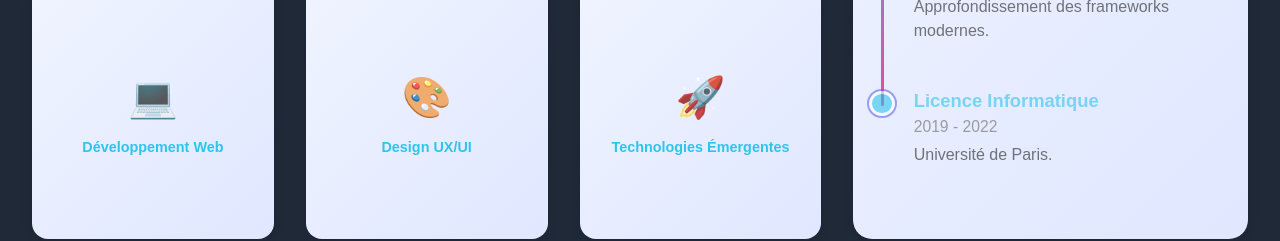
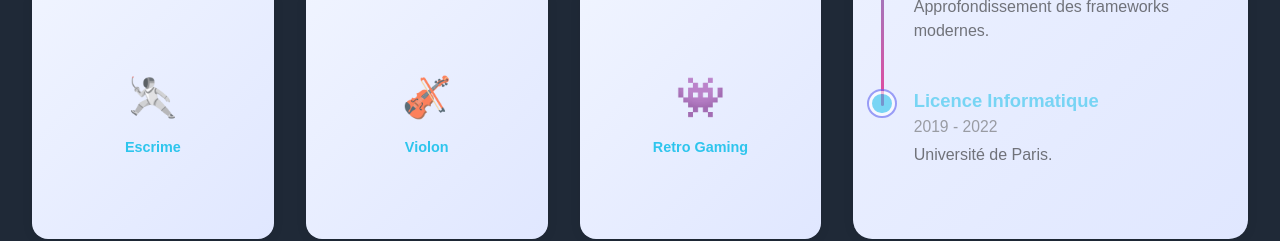
Before and after one commit to F1N3X/portfolio_2025, a React (Vite) app: page / in a window 1280 px wide. Shown: the part 1280-1521 px from the top of the page. Built offline with nearby package versions, Linux system fonts and the light colour scheme.

Commit message:
setting right hobbies

```diff
--- a/src/components/About.jsx
+++ b/src/components/About.jsx
@@ -22,19 +22,16 @@ const parcours = [
 
 const passions = [
     {
-        titre: "Développement Web",
-        emoji: "💻",
-        description: "Création d'applications web modernes et interactives"
+        titre: "Escrime",
+        emoji: "🤺"
     },
     {
-        titre: "Design UX/UI",
-        emoji: "🎨",
-        description: "Conception d'interfaces utilisateur intuitives et esthétiques"
+        titre: "Violon",
+        emoji: "🎻"
     },
     {
-        titre: "Technologies Émergentes",
-        emoji: "🚀",
-        description: "Exploration des dernières innovations technologiques"
+        titre: "Retro Gaming",
+        emoji: "👾"
     }
 ];
 
```
